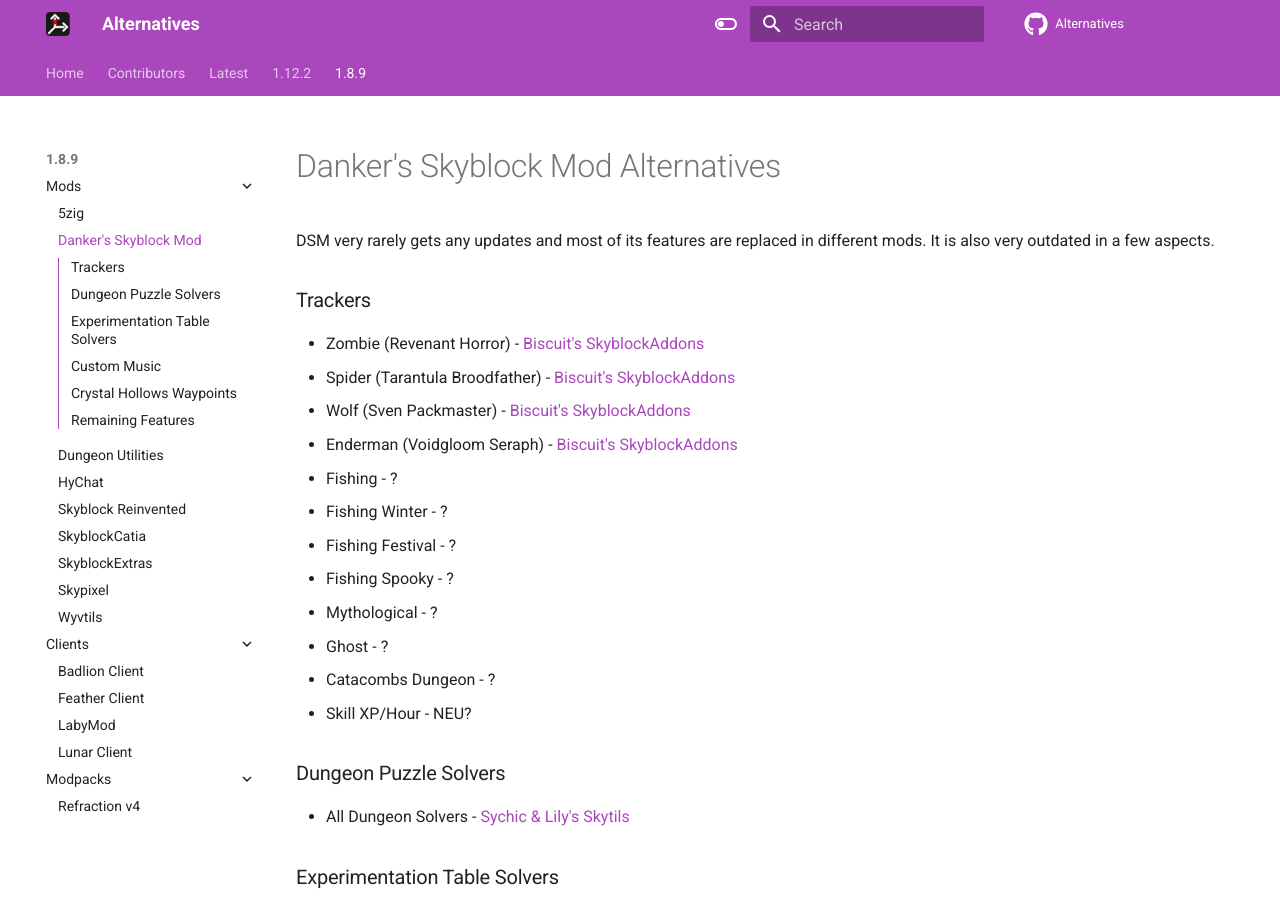
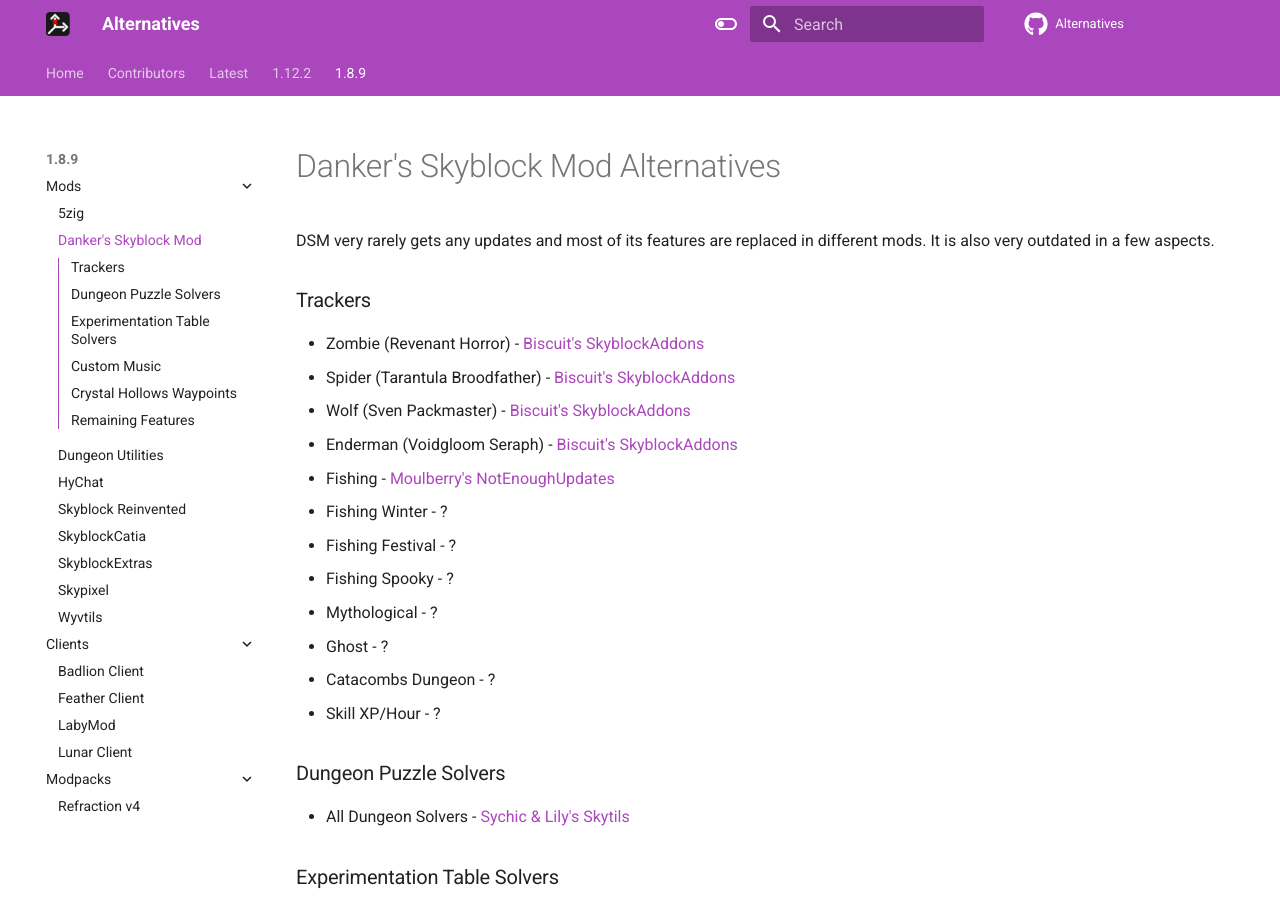
Before and after one commit to MicrocontrollersDev/Alternatives, an MkDocs documentation site: the page built from docs/1.8.9/dsm.md, in a window 1280 px wide and 900 px high. Built offline with MkDocs 1.6.1 and Material for MkDocs 9.7.7, drawn with Linux system fonts in a browser that asks for light colours; comment, search, counter and statistics services are not loaded.

Commit message:
I did dumb it back now

```diff
--- a/docs/1.8.9/dsm.md
+++ b/docs/1.8.9/dsm.md
@@ -11,14 +11,14 @@
 * Spider (Tarantula Broodfather) - [Biscuit's SkyblockAddons](https://github.com/BiscuitDevelopment/SkyblockAddons/releases/latest)
 * Wolf (Sven Packmaster) - [Biscuit's SkyblockAddons](https://github.com/BiscuitDevelopment/SkyblockAddons/releases/latest)
 * Enderman (Voidgloom Seraph) - [Biscuit's SkyblockAddons](https://github.com/BiscuitDevelopment/SkyblockAddons/releases/latest)
-* Fishing - ?
+* Fishing - [Moulberry's NotEnoughUpdates](https://github.com/Moulberry/NotEnoughUpdates/releases/latest)
 * Fishing Winter - ?
 * Fishing Festival - ?
 * Fishing Spooky - ?
 * Mythological - ?
 * Ghost - ?
 * Catacombs Dungeon - ?
-* Skill XP/Hour - NEU?
+* Skill XP/Hour - ?
 
 ### Dungeon Puzzle Solvers
 
```
